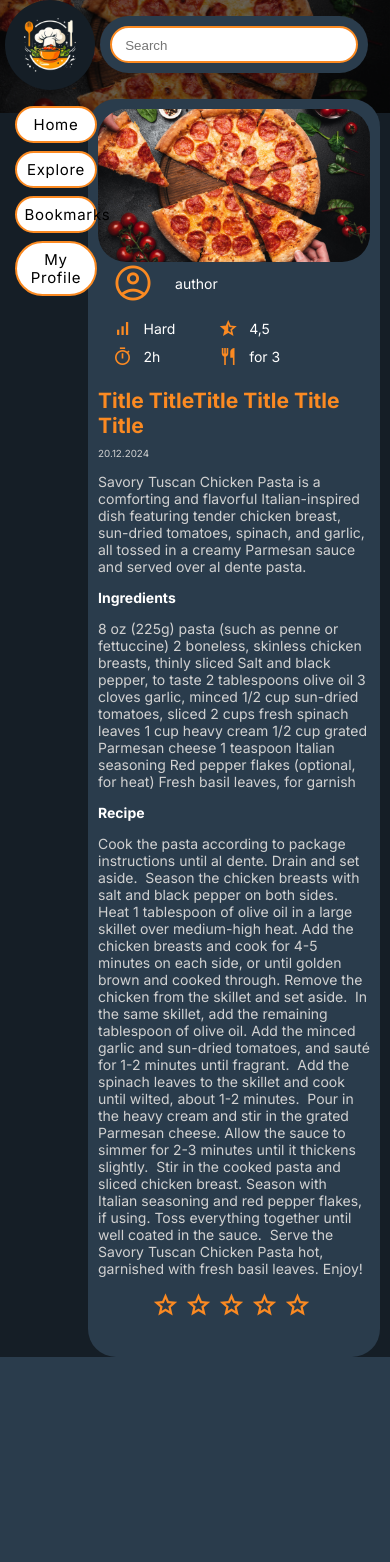
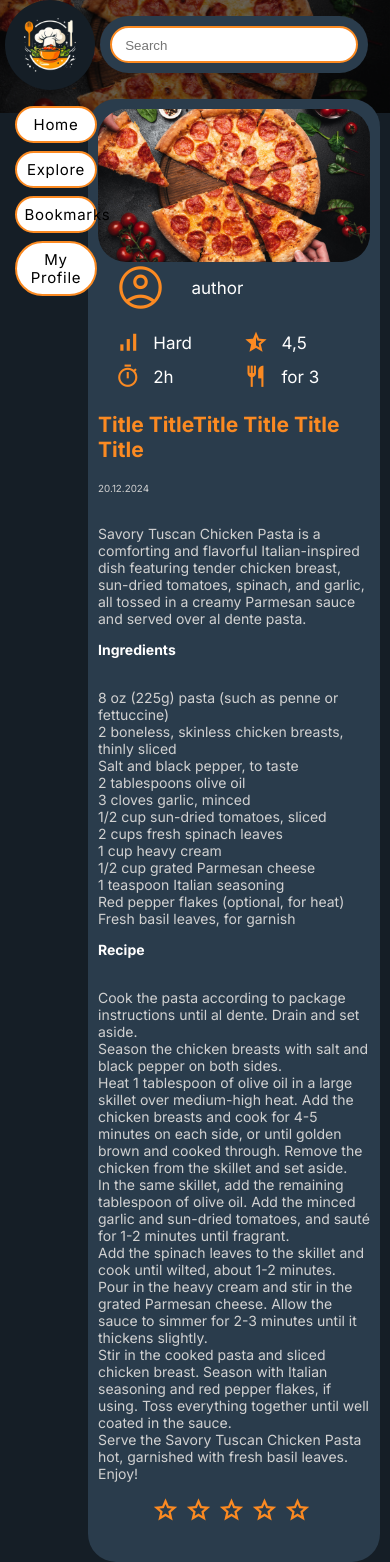
Before and after one commit to ci4m3k/CookSpot, a PHP site: page /public/views/post-page.php in a window 390 px wide. Before the commit the page ends 1357 px from the top, so only its background shows below. Run offline with PHP 8.4, Linux system fonts and the light colour scheme; some libraries are stand-ins or nearby versions.

Commit message:
adjusted test displaying

```diff
--- a/public/css/post-page.css
+++ b/public/css/post-page.css
@@ -25,6 +25,7 @@
     margin-left: 1em;
     display: flex;
     flex-direction: column;
+    font-size: 20px;
 }
 
 .post-icons div {
@@ -84,6 +85,7 @@
 .post-desc>p{
     font-size: 1em;
     color: #D1D1D1;
+    white-space: preserve-breaks;
 }
 
 .stars {
@@ -119,6 +121,7 @@
     .post-icons {
         display: grid;
         grid-template-columns: repeat(2, 1fr);
+        font-size: 17px;
     }
 
     .place-holder {
```
